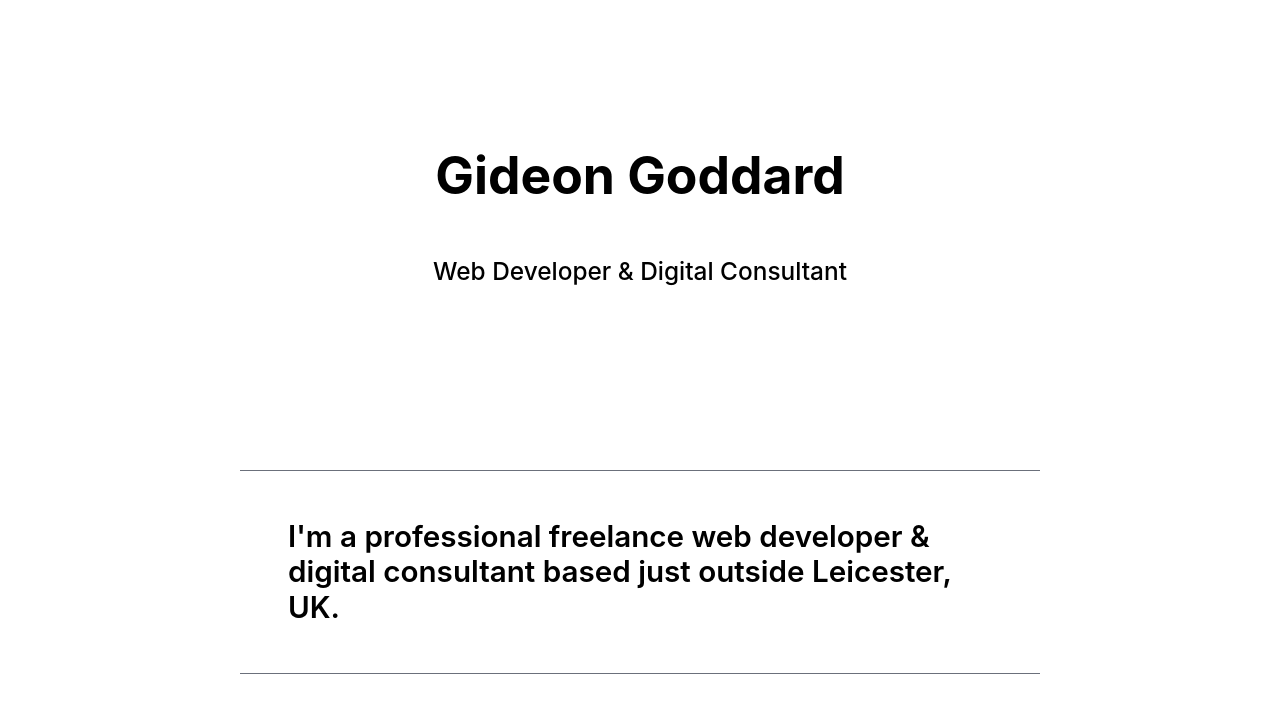
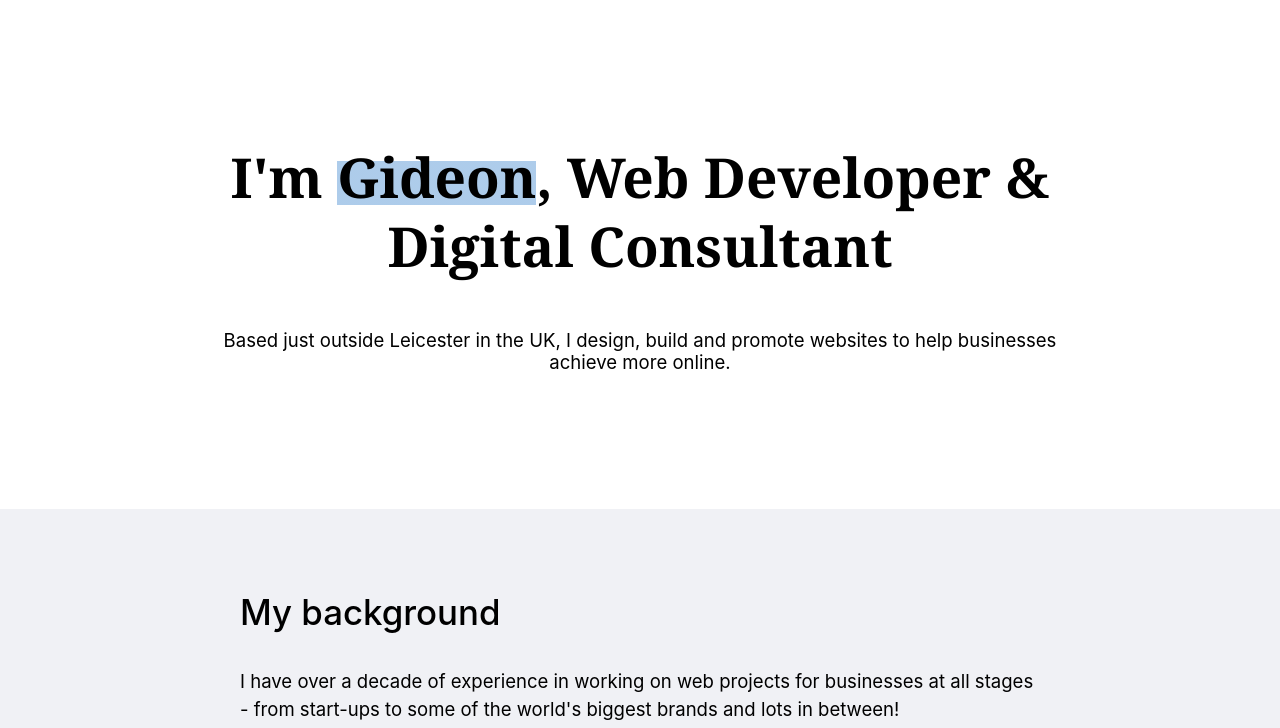
Before and after one commit to gideongoddard/freelance-portfolio, a Gatsby site: page /about in a window 1280 px wide. Shown: the part 68-796 px from the top of the page. Built offline with nearby package versions, Linux system fonts and the light colour scheme; Gatsby itself is replaced by a stand-in of ours.

Commit message:
Removed homepage CMS usage; added highlight style to page titles; updated h1 font

```diff
--- a/src/components/Layout/GlobalStyles.css
+++ b/src/components/Layout/GlobalStyles.css
@@ -6,7 +6,7 @@
     --type-m: calc(20px + 0.75vw);
     --type-l: calc(22px + 1vw);
     --type-xl: calc(24px + 1.25vw);
-    --type-xxl: calc(26px + 2vw);
+    --type-xxl: calc(32px + 1.8vw);
 
     /* Colour palette */
     /* Primary */
@@ -61,6 +61,7 @@ body {
 
 h1 {
     font-size: var(--type-xxl);
+    font-family: Georgia, 'Times New Roman', Times, serif;
 }
 
 h2 {
@@ -109,3 +110,12 @@ section {
     width: 90%;
     margin: 0 auto;
 }
+
+.highlight {
+    background-image: linear-gradient(120deg, var(--primary-200), var(--primary-200));
+    background-repeat: no-repeat;
+    background-size: 100% .8em;
+    background-position: 0 72%;
+    font-weight: inherit;
+    font-family: inherit;
+}
--- a/src/components/Title/Title.js
+++ b/src/components/Title/Title.js
@@ -6,12 +6,7 @@ export default function Title(props) {
     return (
         <section className={TitleStyles.section}>
             <div className={TitleStyles.container}>
-                <h1>{props.title}</h1>
-                {
-                    props.subtitle ? (
-                        <h2>{props.subtitle}</h2>
-                    ) : <></>
-                }
+                {props.children}
                 {
                     props.button ? (
                         <Button type={props.buttonType} colour={props.buttonColour} to={props.buttonTo}>{props.buttonText}</Button>
--- a/src/components/Title/Title.module.css
+++ b/src/components/Title/Title.module.css
@@ -1,6 +1,3 @@
-.section {
-}
-
 .container {
     min-height: 300px;
     display: flex;
@@ -8,7 +5,7 @@
     justify-content: center;
     align-items: center;
     width: 90%;
-    max-width: 800px;
+    max-width: 1000px;
     margin: auto;
     text-align: center;
     padding: 64px 0;
@@ -22,7 +19,7 @@
 
 .section h2 {
     margin: 24px 0;
-    font-size: var(--type-s);
-    font-weight: 500;
+    font-size: var(--type-xs);
+    font-weight: 400;
     width: 90%;
 }
--- a/src/pages/about.js
+++ b/src/pages/about.js
@@ -38,10 +38,12 @@ export default function About() {
 
                 <html lang="en"></html>
             </Helmet>
-            <Title title="Gideon Goddard" subtitle="Web Developer & Digital Consultant" />
+            <Title>
+                <h1>I'm <span className="highlight">Gideon</span>, Web Developer & Digital Consultant</h1>
+                <h2>Based just outside Leicester in the UK, I design, build and promote websites to help businesses achieve more online.</h2>
+            </Title>
             <section className={AboutStyles.backgroundSection}>
                 <div className={AboutStyles.narrowContainer}>
-                    <p className={AboutStyles.pitch}>I'm a professional freelance web developer & digital consultant based just outside Leicester, UK.</p>
                     <h3>My background</h3>
                     <p>I have over a decade of experience in working on web projects for businesses at all stages - from start-ups to some of the world's biggest brands and lots in between!</p>
                     <p>Before becoming a web developer, I worked for digital agencies as a Project Manager for many years, working very closely with business owners, marketing managers and more to deliver website projects to meet their business objectives.</p>
--- a/src/pages/about.module.css
+++ b/src/pages/about.module.css
@@ -1,5 +1,5 @@
 .backgroundSection {
-    padding-top: 0;
+    background-color: var(--neutral-100);
 }
 
 .narrowContainer {
--- a/src/pages/hire-me.js
+++ b/src/pages/hire-me.js
@@ -30,7 +30,10 @@ export default function HireMe() {
 
                 <html lang="en"></html>
             </Helmet>
-            <Title title="Work with me" subtitle="Let's create an outstanding website for your business to unlock your potential on the web" />
+            <Title>
+                <h1>Let's work <span className="highlight">together</span></h1>
+                <h2>Work with me to create an outstanding website for your business and unlock your potential on the web. Get in touch today to start the conversation.</h2>
+            </Title>
             <section className={HMStyles.section}>
                 <div className={HMStyles.container}>
                     <div className={HMStyles.intro}>
```
Also changed, not shown: src/pages/index.js (+6 -24 lines), src/pages/projects.js (+3 -4 lines), src/pages/services.js (+4 -4 lines).
